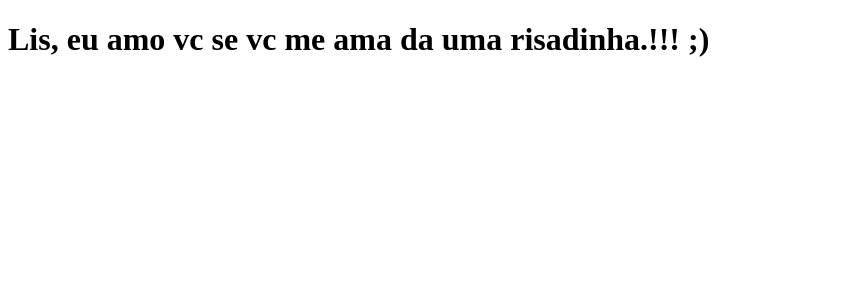
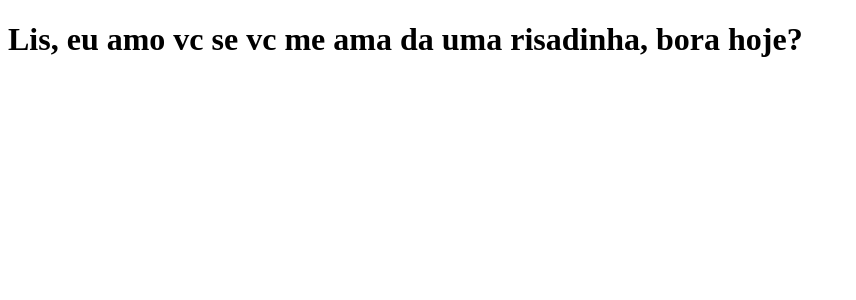
Before and after one commit to Willian-Sassi/clone-tabnews, a Next.js app: page / in a window 1280 px wide. Shown: the top 300 px of the page, without its empty margins (0-856 px from the left). Built offline with nearby package versions, Linux system fonts and the light colour scheme.

Commit message:
new version for lis

```diff
--- a/pages/index.js
+++ b/pages/index.js
@@ -1,5 +1,6 @@
 function Home() {
-    return <h1>Lis, eu amo vc se vc me ama da uma risadinha.!!! ;)</h1>
+    return <h1>Lis, eu amo vc se vc me ama da uma risadinha, bora hoje?</h1>
+
 }
 
 export default Home;
```
